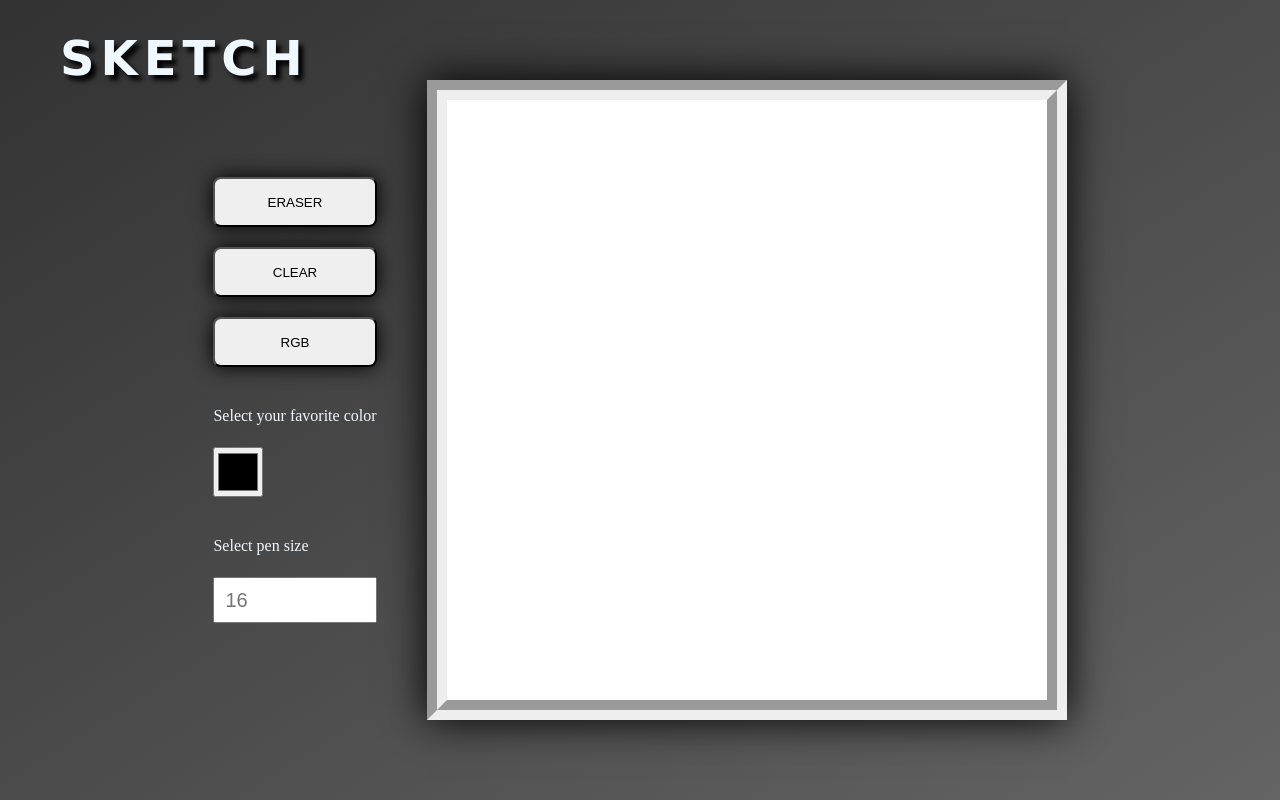
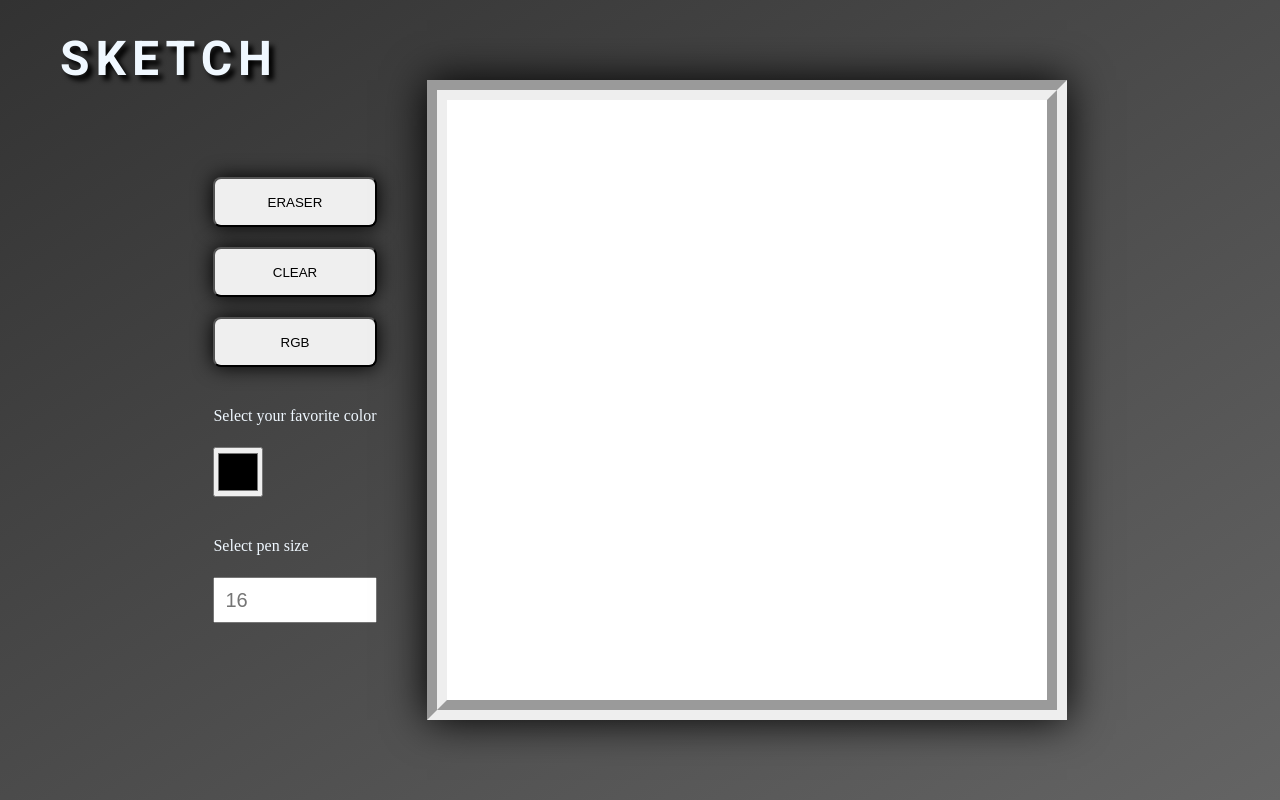
Before and after one commit to vc252/etch-a-sketch, a plain HTML site: page index.html in a window 1280 px wide. Drawn offline with Linux system fonts and the light colour scheme.

Commit message:
change font family

```diff
--- a/style.css
+++ b/style.css
@@ -17,7 +17,7 @@ h1 {
     top: 30px;
     left: 60px;
     margin: 0px;
-    font-family: Verdana, Geneva, Tahoma, sans-serif;
+    font-family: roboto;
     font-size: 48px;
     color: aliceblue;
     text-shadow: 0.1em 0.1em 0.1em #000;
```
